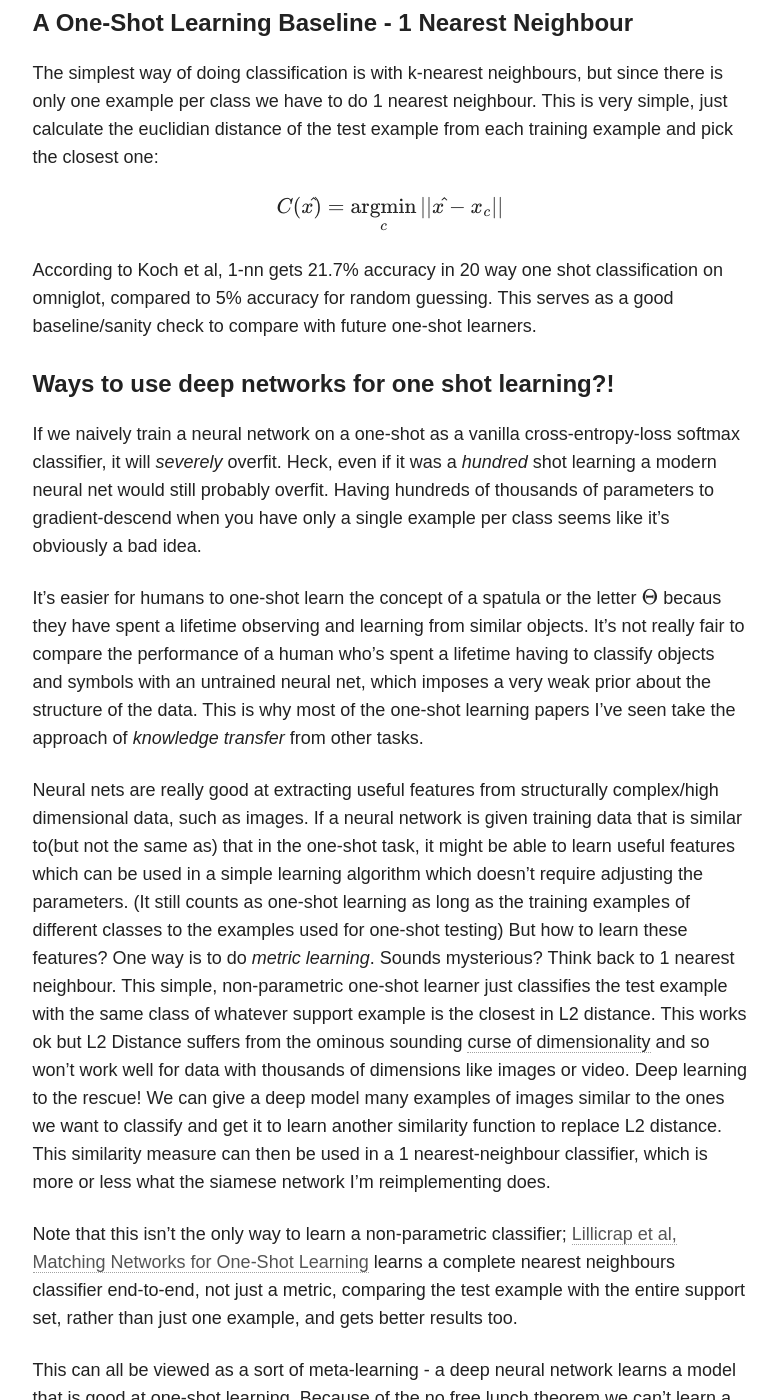
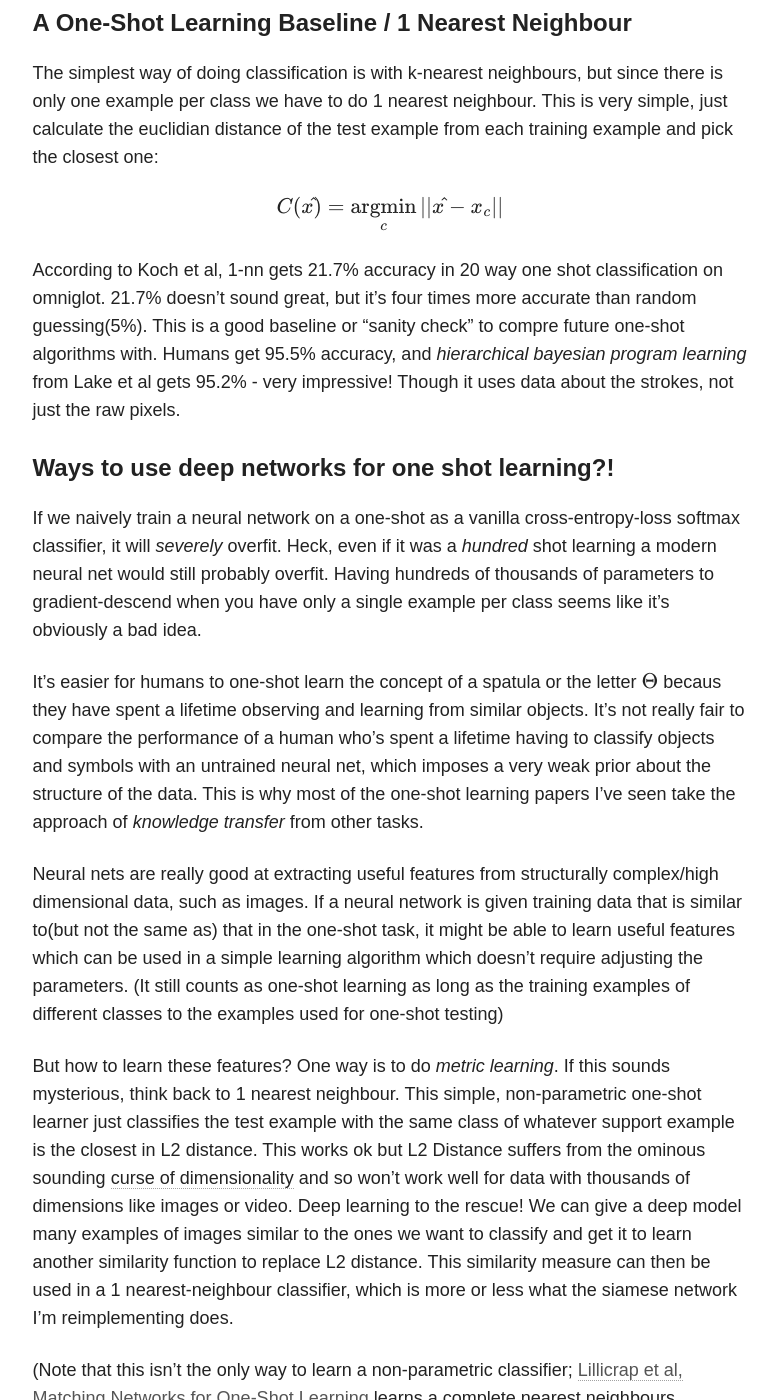
Before and after one commit to sorenbouma/sorenbouma.github.io, a Jekyll site: the page built from _posts/blog/2017-02-11-oneshot.md, in a window 1280 px wide and 1400 px high, scrolled down 3575 px. Shown: the whole window, without its empty margins (347-1124 px from the left). Built offline with Jekyll 4.4.1, drawn with Linux system fonts in a browser that asks for light colours; nearby versions of some CDN libraries; formulas are drawn with MathJax 3; comment, search, counter and statistics services are not loaded; some of the changed text lies outside the part shown.

Commit message:
added paragraph

```diff
--- a/_posts/blog/2017-02-11-oneshot.md
+++ b/_posts/blog/2017-02-11-oneshot.md
@@ -69,13 +69,13 @@ Here are some examples of one-shot learning tasks on the Omniglot dataset, which
 The [Omniglot dataset](https://github.com/brendenlake/omniglot " Lake, B. M., Salakhutdinov, R., and Tenenbaum, J. B. (2015). Human-level concept learning through probabilistic program induction. Science, 350(6266), 1332-1338.") is a collection of 1623 hand drawn characters from 50 alphabets. For every character there are just 20 examples, each drawn by a different person at resolution 105x105. It's sometimes referred to as the *transpose* of [MNIST](https://en.wikipedia.org/wiki/MNIST_database), since it has 1623 types of character with only 20 examples each, in contrast to MNIST having thousands of examples for only 10 digits. There is also data about the strokes used to create ech character, but we won't be using that. It's a really good benchmark for one-shot classification algorithms.
 
 
-#### A One-Shot Learning Baseline - 1 Nearest Neighbour
+#### A One-Shot Learning Baseline / 1 Nearest Neighbour
 
 The simplest way of doing classification is with k-nearest neighbours, but since there is only one example per class we have to do 1 nearest neighbour. This is very simple, just calculate the euclidian distance of the test example from each training example and pick the closest one:
 
 \\[ C(x\hat{}) = \underset{c}{\operatorname{argmin}} \|\| x\hat{} - x_c \|\| \\]
 
-According to Koch et al, 1-nn gets 21.7% accuracy in 20 way one shot classification on omniglot, compared to 5% accuracy for random guessing. This serves as a good baseline/sanity check to compare with future one-shot learners.
+According to Koch et al, 1-nn gets 21.7% accuracy in 20 way one shot classification on omniglot. 21.7% doesn't sound great, but it's four times more accurate than random guessing(5%).  This is a good baseline or "sanity check" to compre future one-shot algorithms with. Humans get 95.5% accuracy, and *hierarchical bayesian program learning* from Lake et al gets 95.2% - very impressive! Though it uses data about the strokes, not just the raw pixels.
 
 #### Ways to use deep networks for one shot learning?!
 
@@ -85,11 +85,12 @@ If we naively train a neural network on a one-shot as a vanilla cross-entropy-lo
 It's easier for humans to one-shot learn the concept of a spatula or the letter \\( \Theta \\) becaus  they have spent a lifetime observing and learning from similar objects. It's not really fair to compare the performance of a human who's spent a lifetime having to classify objects and symbols with an untrained neural net, which imposes a very weak prior about the structure of the data. This is why most of the one-shot learning papers I've seen take the approach of *knowledge transfer* from other tasks.
 
 Neural nets are really good at extracting useful features from structurally complex/high dimensional data, such as images. If a neural network is given training data that is similar to(but not the same as) that in the one-shot task, it might be able to learn useful features which can be used in a simple learning algorithm which doesn't require adjusting the parameters. (It still counts as one-shot learning as long as the training examples of different classes to the examples used for one-shot testing)
+
 But how to learn these features? One way is to do *metric learning*.
-Sounds mysterious? Think back to 1 nearest neighbour. This simple, non-parametric one-shot learner just classifies the test example with the same class of whatever support example is the closest in L2 distance. This works ok but L2 Distance suffers from the ominous sounding [curse of dimensionality](https://en.wikipedia.org/wiki/Curse_of_dimensionality) and so won't work well for data with thousands of dimensions like images or video. Deep learning to the rescue! We can give a deep model many examples of images similar to the ones we want to classify and get it to learn another similarity function to replace L2 distance. This similarity measure can then be used in a 1 nearest-neighbour classifier, which is more or less what the siamese network I'm reimplementing does.
+If this sounds mysterious, think back to 1 nearest neighbour. This simple, non-parametric one-shot learner just classifies the test example with the same class of whatever support example is the closest in L2 distance. This works ok but L2 Distance suffers from the ominous sounding [curse of dimensionality](https://en.wikipedia.org/wiki/Curse_of_dimensionality) and so won't work well for data with thousands of dimensions like images or video. Deep learning to the rescue! We can give a deep model many examples of images similar to the ones we want to classify and get it to learn another similarity function to replace L2 distance. This similarity measure can then be used in a 1 nearest-neighbour classifier, which is more or less what the siamese network I'm reimplementing does.
 
 
-Note that this isn't the only way to learn a non-parametric classifier; [Lillicrap et al, Matching Networks for One-Shot Learning]() learns a complete nearest neighbours classifier end-to-end, not just a metric, comparing the test example with the entire support set, rather than just one example, and gets better results too.
+(Note that this isn't the only way to learn a non-parametric classifier; [Lillicrap et al, Matching Networks for One-Shot Learning]() learns a complete nearest neighbours classifier end-to-end, not just a metric, comparing the test example with the entire support set, this will be discussed more later.
 
 This can all be viewed as a sort of meta-learning - a deep neural network learns a model that is good at one-shot learning. Because of the no free lunch theorem we can't learn a classifier that will work on all kinds of data, but
 
@@ -279,7 +280,5 @@ We've just trained a neural network trained to do same-different pairwise classi
 
 ##Paragraphs I want to include but don't know where to put
 
-Most existing one-shot learning algorithms I've seen seem to work by transfering knowledge from similar tasks or data and this one is no exception.
-
 
 ### Conclusion
```
